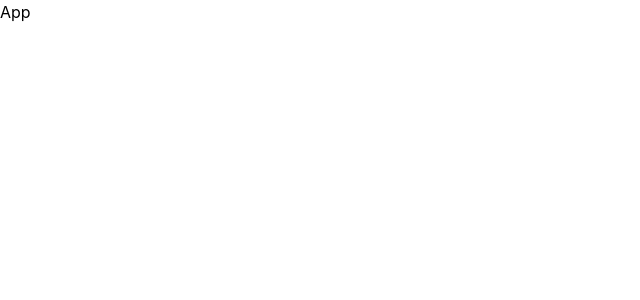
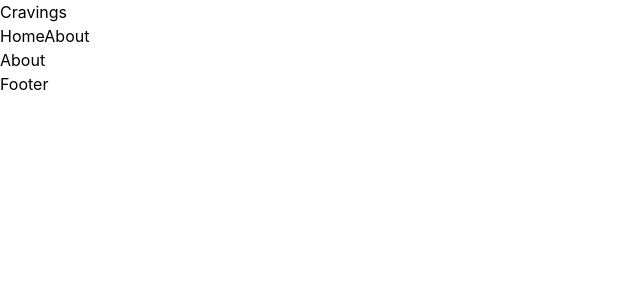
Before and after one commit to Shivanshi9/Cravings, a React (Vite) app: page /about in a window 1280 px wide. Shown: the top 300 px of the page, without its empty margins (0-640 px from the left). Built offline with nearby package versions, Linux system fonts and the light colour scheme.

Commit message:
1st commit

```diff
--- a/package.json
+++ b/package.json
@@ -13,6 +13,7 @@
     "@tailwindcss/vite": "^4.3.1",
     "react": "^19.2.6",
     "react-dom": "^19.2.6",
+    "react-router-dom": "^7.17.0",
     "tailwindcss": "^4.3.1"
   },
   "devDependencies": {
--- a/src/App.jsx
+++ b/src/App.jsx
@@ -1,9 +1,22 @@
 import React from 'react'
+import { BrowserRouter, Routes, Route } from "react-router-dom";
+import Footer from './components/Footer'
+import Header from './components/Header'
+import Home from './pages/Home';
+import About from './pages/About';
 
 const App = () => {
   return (
 <>
-    <div>App</div>
+    <BrowserRouter>
+    <Header />
+       <Routes>
+        <Route path="/" element={<Home />} />
+        <Route path="/about" element={<About />} />
+      </Routes>
+      <Footer />
+    </BrowserRouter>
+
 </>
   )
 }
--- a/src/components/Heade.jsx
+++ /dev/null
@@ -1,11 +0,0 @@
-import React from 'react'
-
-const Heade = () => {
-  return (
-<>
-    <div>Heade</div>
-</>
-  )
-}
-
-export default Heade
--- /dev/null
+++ b/src/components/Header.jsx
@@ -0,0 +1,20 @@
+import React from "react";
+import { Link } from "react-router-dom";
+
+const Header = () => {
+  return (
+    <>
+      <div className="">
+        <div>
+          Cravings
+        </div>
+        <div>
+          <Link to="/">Home</Link>
+          <Link to="/about">About</Link>
+        </div>
+      </div>
+    </>
+  );
+};
+
+export default Header;
--- a/src/index.css
+++ b/src/index.css
@@ -1,5 +1,13 @@
 @import "tailwindcss";
 
 :root {
-
+  --primary: #D51C39;
+  --primary-text: #760031;
+  --secondary: #FF6060;
+  --accent: #FEEC41;
+  --success: #22C55E;
+  --error: #EF4444;
+  --warning: #F59E0B;
+  --background: #FFFFFF;
+  --text: #1F2937;
 }
--- /dev/null
+++ b/src/pages/About.jsx
@@ -0,0 +1,11 @@
+import React from 'react'
+
+const About = () => {
+  return (
+<>
+    <div>About</div>
+</>
+  )
+}
+
+export default About
--- /dev/null
+++ b/src/pages/Contactus.jsx
@@ -0,0 +1,11 @@
+import React from 'react'
+
+const Contactus = () => {
+  return (
+<>
+    <div>Contactus</div>
+</>
+  )
+}
+
+export default Contactus
--- /dev/null
+++ b/src/pages/Home.jsx
@@ -0,0 +1,11 @@
+import React from 'react'
+
+const Home = () => {
+  return (
+<>
+    <div>Home</div>
+</>
+  )
+}
+
+export default Home
--- /dev/null
+++ b/src/pages/Login.jsx
@@ -0,0 +1,11 @@
+import React from 'react'
+
+const Login = () => {
+  return (
+<>
+    <div>Login</div>
+</>
+  )
+}
+
+export default Login
--- /dev/null
+++ b/src/pages/Register.jsx
@@ -0,0 +1,11 @@
+import React from 'react'
+
+const Register = () => {
+  return (
+<>
+    <div>Register</div>
+</>
+  )
+}
+
+export default Register
```
Also changed, not shown: 1 other file (tests, documents, lock files or other folders).
